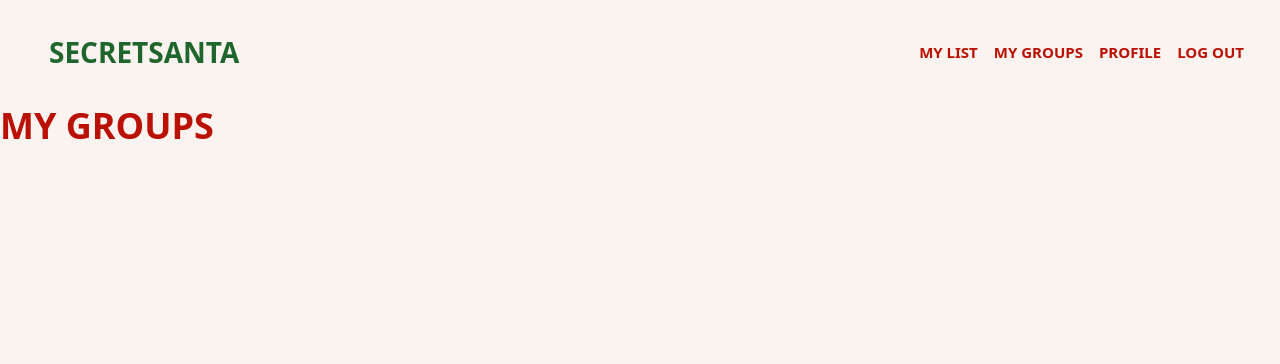
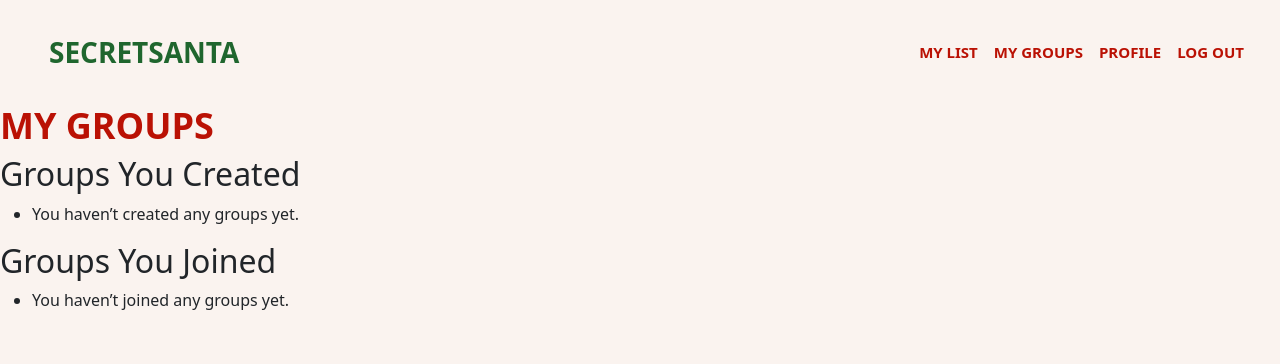
Before and after one commit to alex-enc/secret-santa-wishlist-django, a Django app: page /my_groups/ in a window 1280 px wide. Shown: the top 364 px of the page. Run offline with Django 4.2, Linux system fonts and the light colour scheme; a user stored in the database is signed in; data comes from the database, SQL or seed files in the repository; both versions use the stored data as it was after the commit; some libraries are stand-ins or nearby versions.

Commit message:
Display the groups the user has created and the groups that they are in

```diff
--- a/secret_santa_wishlist/secretsanta/models.py
+++ b/secret_santa_wishlist/secretsanta/models.py
@@ -17,13 +17,12 @@ class Group(models.Model):
 
     name = models.CharField(max_length=100, unique=False)  # Group name
     code = models.CharField(max_length=8, unique=True, blank=False)  # Random unique code
-    # users = models.ManyToManyField('User', related_name='user_groups')  # Group members
     group_type = models.CharField(max_length=20, choices=GROUP_TYPE_CHOICES, default='family_friends')
     admin = models.ForeignKey(User, related_name='admin_groups', on_delete=models.CASCADE)  # Admin who created the group
 
 class GroupMember(models.Model):
-    user = models.ForeignKey(User, on_delete=models.CASCADE)  # Links to User model
-    group = models.ForeignKey(Group, on_delete=models.CASCADE)  # Links to Group model
+    user = models.ForeignKey(User, related_name="memberships", on_delete=models.CASCADE)  # Links to User model
+    group = models.ForeignKey(Group, related_name="memberships", on_delete=models.CASCADE)  # Links to Group model
     date_joined = models.DateTimeField(auto_now_add=True)  # When the user joined the group
     is_admin = models.BooleanField(default=False)  # Whether the user is an admin of the group
 
@@ -31,4 +30,4 @@ class GroupMember(models.Model):
         unique_together = ('user', 'group')  # Ensures a user cannot join the same group twice
 
     def __str__(self):
-        return f"{self.user.username} in {self.group.name} (Code: {self.group.code})"
+        return f"{self.group.name} -- Code: {self.group.code}"
--- a/secret_santa_wishlist/secretsanta/templates/create_group.html
+++ b/secret_santa_wishlist/secretsanta/templates/create_group.html
@@ -1,10 +1,10 @@
 {% extends 'logged_in_base.html' %}
 {% block body %}
-<form action="{% url 'create_group' %}"method="POST" id="create-group-form">
+<form action="{% url 'create_group' %}" method="post">
     {% csrf_token %}
     {% include 'partials/bootstrap_form.html' with form=form %}
     {% include 'partials/messages.html' with messages=messages %}
-
-
+    <input type="submit" value="Create Group" class="btn btn-primary" style="width:18rem;">
+</form>
 
 {% endblock %}
--- a/secret_santa_wishlist/secretsanta/templates/my_groups.html
+++ b/secret_santa_wishlist/secretsanta/templates/my_groups.html
@@ -1,6 +1,29 @@
 {% extends 'logged_in_base.html' %}
 {% block body %}
 <h1>MY GROUPS</h1>
+<h2>Groups You Created</h2>
+<ul>
+  {% for group in created_groups %}
+    <li>
+      <strong>{{ group.name }}</strong> (Code: {{ group.code }})
+      Members: {{ group.memberships.count }}
+    </li>
+  {% empty %}
+    <li>You haven’t created any groups yet.</li>
+  {% endfor %}
+</ul>
+
+<h2>Groups You Joined</h2>
+<ul>
+  {% for group in member_groups %}
+    <li>
+      <strong>{{ group.name }}</strong> (Code: {{ group.code }})
+    </li>
+  {% empty %}
+    <li>You haven’t joined any groups yet.</li>
+  {% endfor %}
+</ul>
+
 
 
 
--- a/secret_santa_wishlist/secretsanta/views.py
+++ b/secret_santa_wishlist/secretsanta/views.py
@@ -1,5 +1,6 @@
 from django.contrib.auth.decorators import login_required
 from django.http import HttpResponse
+from secretsanta.models import GroupMember, Group
 from secretsanta.forms.sign_up_form import SignUpForm
 from secretsanta.forms.log_in_form import LogInForm
 from secretsanta.forms.create_group_form import CreateGroupForm
@@ -66,14 +67,12 @@ def create_group(request):
     if request.method == 'POST':
         form = CreateGroupForm(request.POST)
         print(form.is_bound)
+
         if form.is_valid():
             print("Form is valid")
-            # group = form.cleaned_data['group']
-            # group = form.save()
-            group = form.save(admin=request.user)
-            # form.save()  # Set the logged-in user as the admin
+            form.save(admin=request.user)
             messages.success(request, 'Group created successfully!')
-            return redirect('create_group')  # Redirect to the dashboard or any other page
+            return redirect('my_groups')  # Redirect to the dashboard or any other page
         else:
             messages.error(request, 'There was an error creating the group.')
     else:
@@ -83,23 +82,11 @@ def create_group(request):
 
 @login_required
 def my_groups(request):
-    # if request.method == 'POST':
-    #     form = CreateGroupForm(request.POST)
-    #     print(form.is_bound)
-    #     if form.is_valid():
-    #         print("Form is valid")
-    #         # group = form.cleaned_data['group']
-    #         # group = form.save()
-    #         group = form.save(admin=request.user)
-    #         # form.save()  # Set the logged-in user as the admin
-    #         messages.success(request, 'Group created successfully!')
-    #         return redirect('create_group')  # Redirect to the dashboard or any other page
-    #     else:
-    #         messages.error(request, 'There was an error creating the group.')
-    # else:
-    #     form = CreateGroupForm()
-
-    return render(request, 'my_groups.html')
+    user = request.user
+    created_groups = user.admin_groups.all()  # groups this user created
+    # groups = user.groups.all() # groups the user belongs to
+    member_groups = Group.objects.filter(memberships__user=user).distinct()
+    return render(request, "my_groups.html", {"created_groups": created_groups, "member_groups": member_groups})
 
 def log_out(request):
     logout(request)
```
Also changed, not shown: secret_santa_wishlist/secretsanta/forms/create_group_form.py (+15 -22 lines), secret_santa_wishlist/db.sqlite3, secret_santa_wishlist/secretsanta/migrations/0009_group_members.py (added), secret_santa_wishlist/secretsanta/migrations/0010_remove_group_members.py (added), secret_santa_wishlist/secretsanta/migrations/0011_auto_20250901_1958.py (added), secret_santa_wishlist/secretsanta/migrations/0012_auto_20250901_2005.py (added), secret_santa_wishlist/secretsanta/migrations/0013_auto_20250904_1906.py (added).
